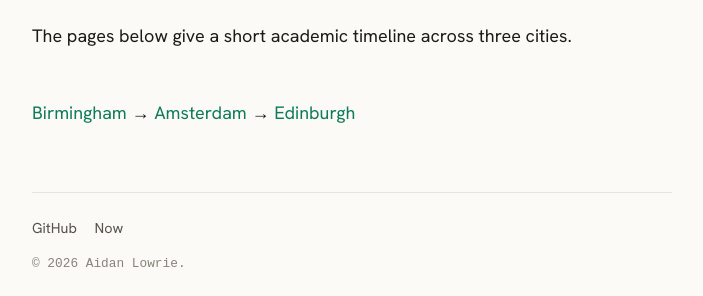
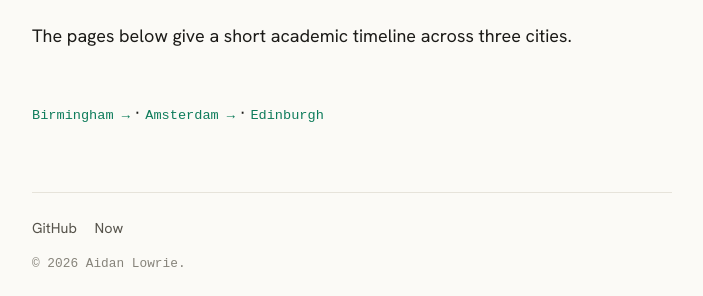
Before and after one commit to aidanlowrie/aidanlowrie.github.io, a Jekyll site: the page built from index.html, in a window 1280 px wide. Shown: the part 394-690 px from the top of the page, without its empty margins (288-991 px from the left). Built offline with Jekyll 4.4.1, drawn with Linux system fonts in a browser that asks for light colours; some web fonts are replaced.

Commit message:
Match city page navigation exactly: arrows inside links, dots between, proper font class

```diff
--- a/index.html
+++ b/index.html
@@ -7,7 +7,7 @@ title: ""
   <p>I'm currently finishing my dissertation, exploring internal turn-taking representations in duplex models.</p>
   <p>My background is in machine learning and bioinformatics.</p>
   <p>The pages below give a short academic timeline across three cities.</p>
-  <p style="margin-top: 3rem; margin-bottom: 0;">
-    <a href="{{ '/about/birmingham/' | relative_url }}">Birmingham</a> → <a href="{{ '/about/amsterdam/' | relative_url }}">Amsterdam</a> → <a href="{{ '/about/edinburgh/' | relative_url }}">Edinburgh</a>
+  <p class="more" style="margin-top: 3rem; margin-bottom: 0;">
+    <a href="{{ '/about/birmingham/' | relative_url }}">Birmingham →</a> · <a href="{{ '/about/amsterdam/' | relative_url }}">Amsterdam →</a> · <a href="{{ '/about/edinburgh/' | relative_url }}">Edinburgh</a>
   </p>
 </section>
```
